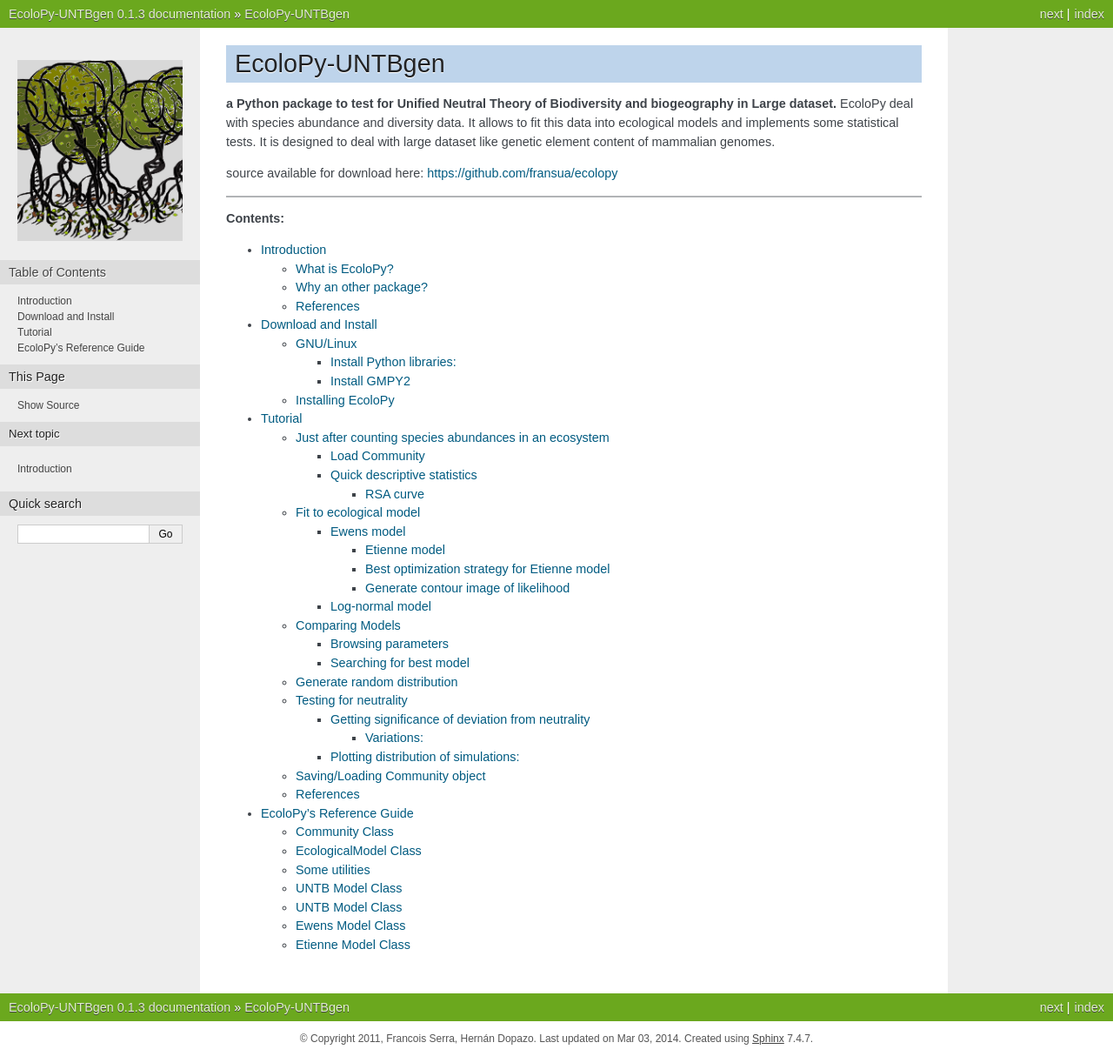
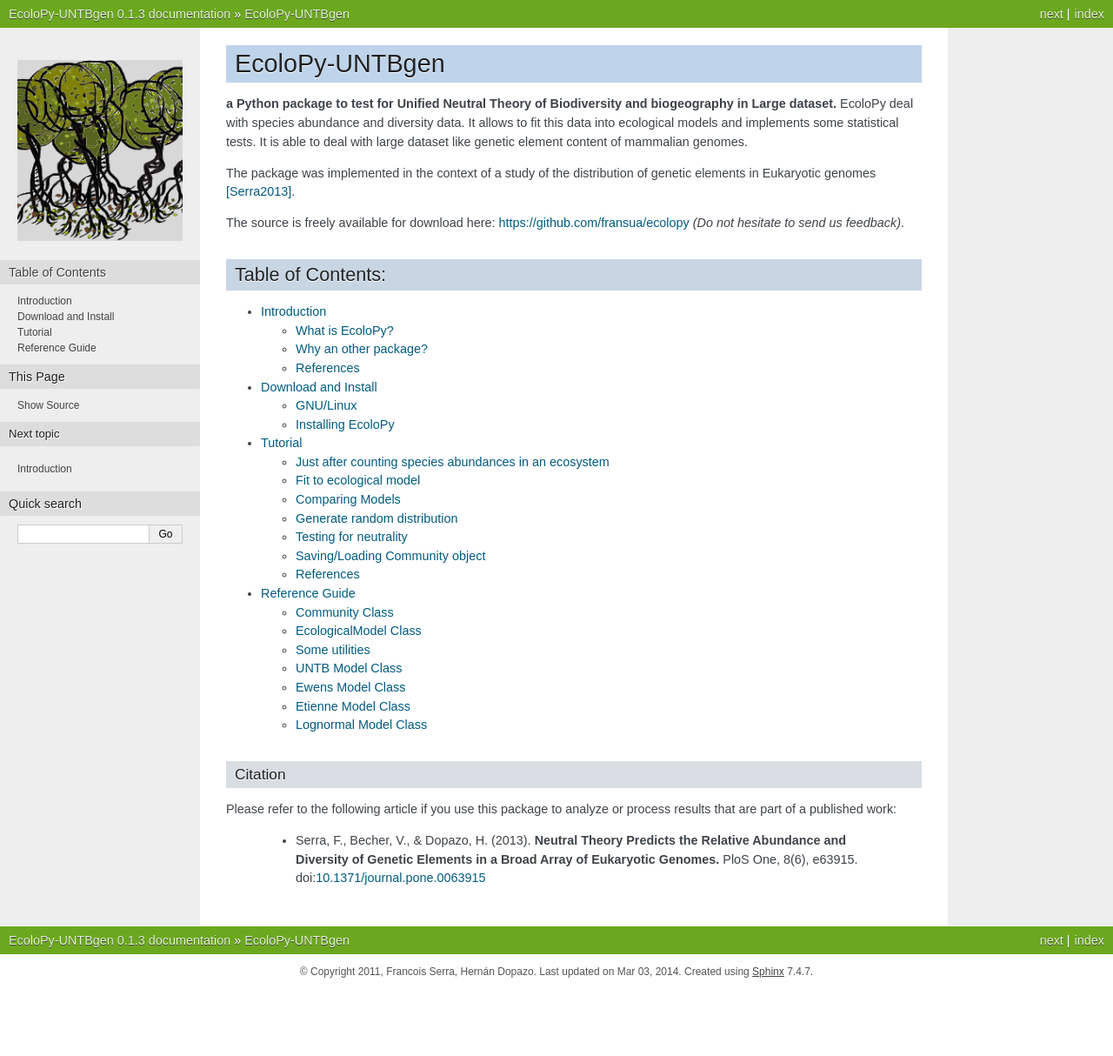
Before and after one commit to fransua/ecolopy, a Sphinx documentation site: the page built from doc/source/index.rst, in a window 1280 px wide. Shown: the whole page at 87% size. Built offline with Sphinx 7.4.7, drawn with Linux system fonts in a browser that asks for light colours; formulas are drawn with MathJax 3; after the commit the page ends 1137 px from its top, so only the background shows below that.

Commit message:
added reference to publication in doc and readme

```diff
--- a/doc/source/index.rst
+++ b/doc/source/index.rst
@@ -8,17 +8,18 @@
 
 **a Python package to test for Unified Neutral Theory of Biodiversity and biogeography in Large dataset.**
 EcoloPy deal with species abundance and diversity data. It allows to fit this data into ecological models and implements some statistical tests.
-It is designed to deal with large dataset like genetic element content of mammalian genomes.
+It is able to deal with large dataset like genetic element content of mammalian genomes.
 
-source available for download here:
-https://github.com/fransua/ecolopy
+The package was implemented in the context of a study of the distribution of genetic elements in Eukaryotic genomes :ref:`[Serra2013]<citation>`.
 
+The source is freely available for download here:
+https://github.com/fransua/ecolopy *(Do not hesitate to send us feedback)*.
 
--------------------
-
-**Contents:**
+Table of Contents:
+==================
 
 .. toctree::
+   :maxdepth: 2
 
    intro
 
@@ -27,3 +28,13 @@
    tutorial/load_abundance
 
    reference/index
+
+
+.. _citation:
+
+Citation
+--------
+
+Please refer to the following article if you use this package to analyze or process results that are part of a published work:
+
+  * Serra, F., Becher, V., & Dopazo, H. (2013). **Neutral Theory Predicts the Relative Abundance and Diversity of Genetic Elements in a Broad Array of Eukaryotic Genomes.** PloS One, 8(6), e63915. doi:`10.1371/journal.pone.0063915 <http://dx.plos.org/10.1371/journal.pone.0063915>`_
--- a/doc/source/intro.rst
+++ b/doc/source/intro.rst
@@ -2,8 +2,6 @@
 
 Introduction
 ************
-
-.. contents::
 
 
 What is EcoloPy?
@@ -30,7 +28,6 @@
   * Log-normal.
 
 
-
 References
 ==========
 
--- a/doc/source/reference/index.rst
+++ b/doc/source/reference/index.rst
@@ -1,5 +1,5 @@
-EcoloPy's Reference Guide
-=========================
+Reference Guide
+===============
 
 
 .. toctree::
@@ -8,7 +8,7 @@
    reference_community
    reference_ecological_model
    reference_utils
-   reference_lognormal_model
    reference_untb_model
    reference_ewens_model
    reference_etienne_model
+   reference_lognormal_model
--- a/doc/source/reference/reference_lognormal_model.rst
+++ b/doc/source/reference/reference_lognormal_model.rst
@@ -1,5 +1,5 @@
-UNTB Model Class
-================
+Lognormal Model Class
+=====================
 
 .. currentmodule:: ecolopy_dev.models.lognormal_model
 
--- a/doc/source/tutorial/load_abundance.rst
+++ b/doc/source/tutorial/load_abundance.rst
@@ -207,7 +207,7 @@
           lnL                     : 318.84864864926203
 
 Etienne model
-^^^^^^^^^^^^^
+-------------
 
 Now we can run an other model like the one proposed by Etienne [Etienne2005]_:
 
```
Also changed, not shown: README.rst (+28 -13 lines), 1 other file.
